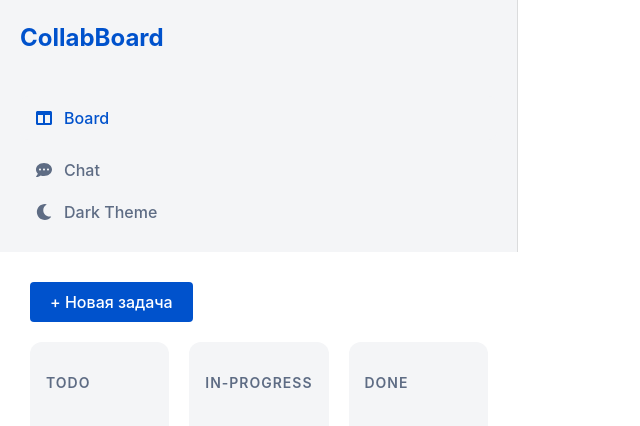
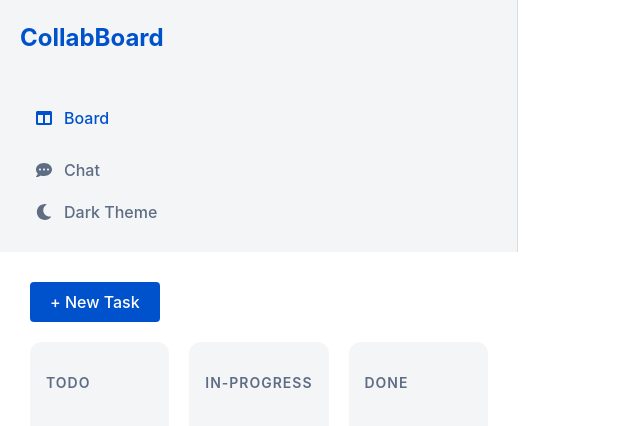
Before and after one commit to Cauteros974/collab-board, a React (Vite) app: page /board in a window 1280 px wide. Shown: the top 426 px of the page, without its empty margins (0-640 px from the left). Built offline with nearby package versions, Linux system fonts and the light colour scheme.

Commit message:
Update BoardPage.tsx

```diff
--- a/src/features/tasks/pages/BoardPage.tsx
+++ b/src/features/tasks/pages/BoardPage.tsx
@@ -1,10 +1,10 @@
 import { DndContext, type DragEndEvent } from '@dnd-kit/core';
 import { useState } from 'react';
 import { useTaskStore } from '../store';
-import { DraggableTask } from '../components/DraggableTask'; // Создай файл
-import { DroppableColumn } from '../components/DroppableColumn'; // Создай файл
-import { CreateTaskModal } from '../components/CreateTaskModal'; // Из предыдущих ответов
-import { TaskDetailsModal } from '../components/TaskDetailsModal'; // Из предыдущих ответов
+import { DraggableTask } from '../components/DraggableTask';
+import { DroppableColumn } from '../components/DroppableColumn';
+import { CreateTaskModal } from '../components/CreateTaskModal';
+import { TaskDetailsModal } from '../components/TaskDetailsModal';
 
 export const BoardPage = () => {
   const { tasks, moveTask } = useTaskStore();
@@ -18,7 +18,7 @@ export const BoardPage = () => {
   return (
     <DndContext onDragEnd={handleDragEnd}>
       <div style={{ marginBottom: 20 }}>
-         <button onClick={() => setCreateOpen(true)} style={{ padding: '10px 20px', background: 'var(--color-primary)', color: 'white', border: 'none', borderRadius: 4 }}>+ Новая задача</button>
+         <button onClick={() => setCreateOpen(true)} style={{ padding: '10px 20px', background: 'var(--color-primary)', color: 'white', border: 'none', borderRadius: 4 }}>+ New Task</button>
       </div>
       <div style={{ display: 'grid', gridTemplateColumns: 'repeat(3, 1fr)', gap: 20 }}>
         {['todo', 'in-progress', 'done'].map(status => (
```
